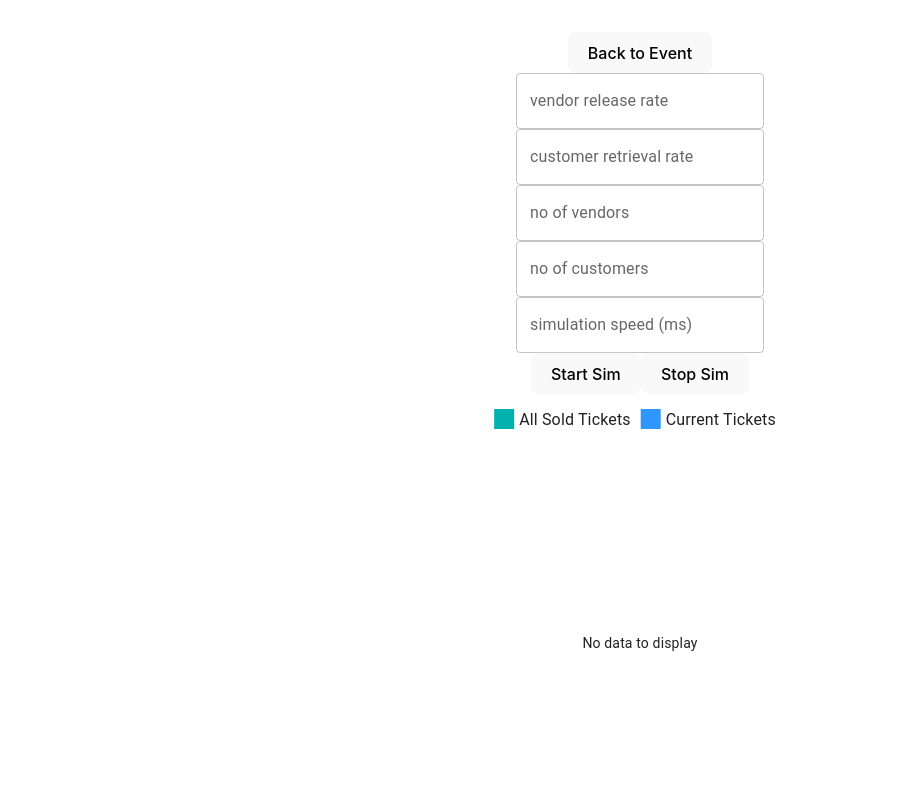
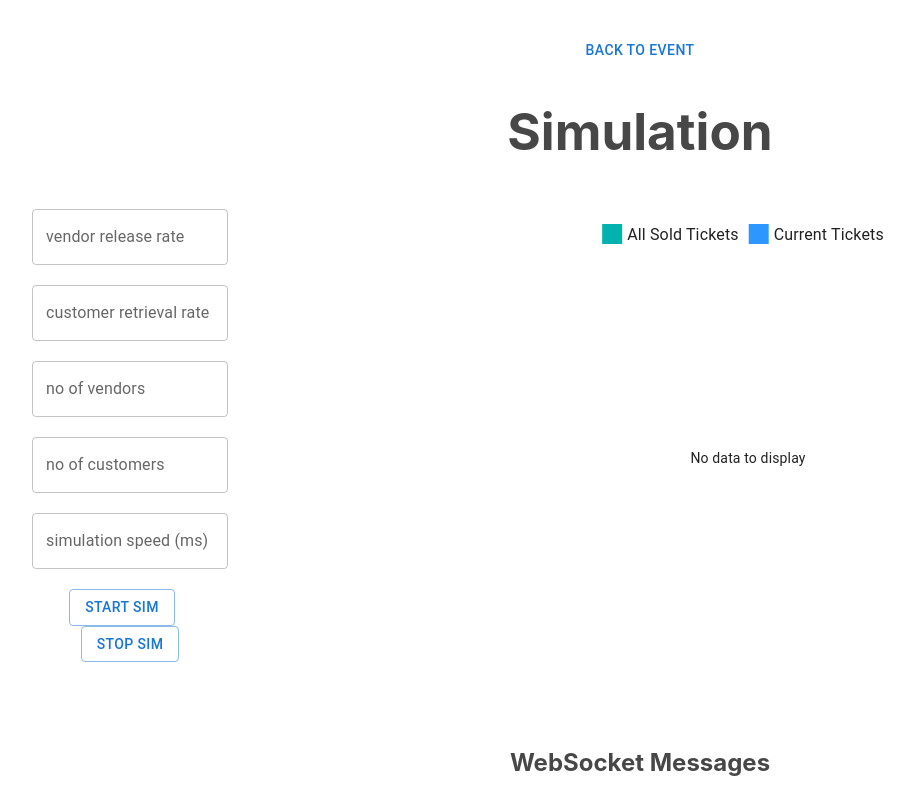
Before and after one commit to PamuduW/TicketingSystem, a React (Vite) app in the folder Frontend/: page /simulation/1 in a window 1280 px wide. Shown: the top 800 px of the page, without its empty margins (0-914 px from the left). Built offline with nearby package versions, Linux system fonts and the light colour scheme.

Commit message:
some css 4

```diff
--- a/Frontend/src/components/Common/ChangeTickets.tsx
+++ b/Frontend/src/components/Common/ChangeTickets.tsx
@@ -12,7 +12,6 @@ const ChangeTickets: React.FC = () => {
     const navigate = useNavigate();
     const [ticketCount, setTicketCount] = useState<number | "">("");
     const [errorMessage, setErrorMessage] = useState("");
-
 
     const handleChange = (e: React.ChangeEvent<HTMLInputElement>) => {
         setTicketCount(parseInt(e.target.value, 10) || "");
@@ -35,23 +34,33 @@ const ChangeTickets: React.FC = () => {
                 console.log("Response:", response.data);
                 alert("Tickets updated successfully");
                 navigate(`/event/${eventId}`);
-            } catch (error : unknown) {
+            } catch (error: unknown) {
                 console.error("Error:", error);
                 if (axios.isAxiosError(error) && error.response) {
-                    if (error.response.status === 409) {
+                    if (
+                        error.response.status === 409 &&
+                        error.response.data === "There are no tickets available"
+                    ) {
+                        setErrorMessage("Exceeded the available ticket limit");
+                    } else if (error.response.status === 409) {
                         setErrorMessage("Exceeded the ticket pool limit");
-                    }else if (error.response.status === 400) {
+                    } else if (error.response.status === 400) {
                         setErrorMessage("Exceeded the total ticket limit");
                     } else {
                         setErrorMessage("An error occurred. Please try again.");
-                    }}
+                    }
+                }
             }
         }
     };
 
     return (
-        <form onSubmit={handleSubmit} style={{textAlign : "center"}}>
-            {userContext?.userData?.isVendor ? <h2 style={{margin : 50}}>Add Tickets</h2> : <h2 style={{margin : 50}}>Buy Tickets</h2>}
+        <form onSubmit={handleSubmit} style={{ textAlign: "center" }}>
+            {userContext?.userData?.isVendor ? (
+                <h2 style={{ margin: 50 }}>Add Tickets</h2>
+            ) : (
+                <h2 style={{ margin: 50 }}>Buy Tickets</h2>
+            )}
             <div style={{ paddingBottom: 15 }}>
                 <TextField
                     required={true}
@@ -66,7 +75,9 @@ const ChangeTickets: React.FC = () => {
                     {errorMessage}
                 </div>
             )}
-            <Button variant="outlined" type="submit">Submit</Button>
+            <Button variant="outlined" type="submit">
+                Submit
+            </Button>
         </form>
     );
 };
--- a/Frontend/src/components/Common/Event.tsx
+++ b/Frontend/src/components/Common/Event.tsx
@@ -31,7 +31,9 @@ const Event: React.FC = () => {
     const userContext = useContext(UserContext);
     const navigate = useNavigate();
     const [event, setEvent] = useState<Event | null>(null);
-    const [vendorDetails, setVendorDetails] = useState<{ [key: string]: Vendor }>({});
+    const [vendorDetails, setVendorDetails] = useState<{
+        [key: string]: Vendor;
+    }>({});
     const [drawerOpen, setDrawerOpen] = useState(false);
     const [vendorDrawerOpen, setVendorDrawerOpen] = useState(false);
     const [updateDrawerOpen, setUpdateDrawerOpen] = useState(false);
@@ -169,7 +171,7 @@ const Event: React.FC = () => {
                     ))}
                 </>
             )}
-            <div style={{marginTop : 15}}>
+            <div style={{ marginTop: 15 }}>
                 {userContext?.userData?.isVendor && (
                     <>
                         ---------------------------------------------------------------------------
--- a/Frontend/src/components/Simulation/SimInputForm.tsx
+++ b/Frontend/src/components/Simulation/SimInputForm.tsx
@@ -2,7 +2,7 @@ import React, { useState } from "react";
 import API from "../../axios.tsx";
 import TextField from "@mui/material/TextField";
 import axios from "axios";
-
+import Button from "@mui/material/Button";
 
 interface SimInputFormProps {
     eventId: string;
@@ -33,13 +33,14 @@ const SimInputForm: React.FC<SimInputFormProps> = ({ eventId }) => {
                 inputs // Send the array directly
             );
             console.log("Response:", response.data);
-        } catch (error : unknown) {
+        } catch (error: unknown) {
             if (axios.isAxiosError(error) && error.response) {
                 if (error.response && error.response.status === 409) {
                     alert("The simulation is already running");
                 } else {
                     console.error("Error:", error);
-            }}
+                }
+            }
         }
     };
 
@@ -47,38 +48,47 @@ const SimInputForm: React.FC<SimInputFormProps> = ({ eventId }) => {
         try {
             const response = await API.post(`/event/${eventId}/stopSim`);
             console.log("Response:", response.data);
-        } catch (error : unknown) {
+        } catch (error: unknown) {
             if (axios.isAxiosError(error) && error.response) {
                 if (error.response && error.response.status === 409) {
                     alert("The simulation is not running");
                 } else {
                     console.error("Error:", error);
                 }
-        }}
+            }
+        }
     };
 
     return (
         <form onSubmit={handleSubmit}>
             {inputs.map((input, index) => (
-                <div key={index}>
-                    <label>
+                <div key={index} style={{ marginBottom: 20 }}>
                     <TextField
                         id="outlined-basic"
                         label={qNames[index]}
                         variant="outlined"
                         type="number"
                         value={input}
-                            onChange={(e) =>
-                                handleChange(index, e.target.value)
-                            }
+                        onChange={(e) => handleChange(index, e.target.value)}
                     />
-                    </label>
                 </div>
             ))}
-            <button type="submit">Start Sim</button>
-            <button type="button" onClick={handleStopSim}>
+            <div>
+                <Button
+                    variant="outlined"
+                    type="submit"
+                    sx={{ marginRight: 2 }}
+                >
+                    Start Sim
+                </Button>
+                <Button
+                    variant="outlined"
+                    type="button"
+                    onClick={handleStopSim}
+                >
                     Stop Sim
-            </button>
+                </Button>
+            </div>
         </form>
     );
 };
--- a/Frontend/src/components/Simulation/Simulation.tsx
+++ b/Frontend/src/components/Simulation/Simulation.tsx
@@ -3,6 +3,8 @@ import { useParams, useNavigate } from "react-router-dom";
 import SimInputForm from "./SimInputForm.tsx";
 import SimLog from "./SimLog.tsx";
 import SimProgress from "./SimProgress.tsx";
+import Button from "@mui/material/Button";
+import Box from "@mui/material/Box";
 
 const Simulation: React.FC = () => {
     const { eventId } = useParams<{ eventId: string }>();
@@ -18,10 +20,24 @@ const Simulation: React.FC = () => {
 
     return (
         <>
-            <button onClick={handleBackToEvent}>Back to Event</button>
-            <SimInputForm eventId={eventId} />
-            <SimProgress />
-            <SimLog />
+            <Button variant="text" onClick={handleBackToEvent}>
+                Back to Event
+            </Button>
+            <h1>Simulation</h1>
+            <div style={{ margin: 50 }}></div>
+            <div
+                style={{
+                    display: "grid",
+                    gridTemplateColumns: "1fr 1fr",
+                    gap: "20px",
+                }}
+            >
+                <SimInputForm eventId={eventId} />
+                <SimProgress />
+            </div>
+            <Box sx={{ height: 300, overflowY: "auto", marginTop: 2 }}>
+                <SimLog />
+            </Box>
         </>
     );
 };
```
Also changed, not shown: Frontend/src/components/Vendor/AddVendors.tsx (+14 -5 lines), Frontend/src/components/Vendor/CreateEvent.tsx (+6 -2 lines), Frontend/src/components/Vendor/UpdateEvent.tsx (+5 -4 lines). Lines whose indentation alone changed are shown as unchanged.
